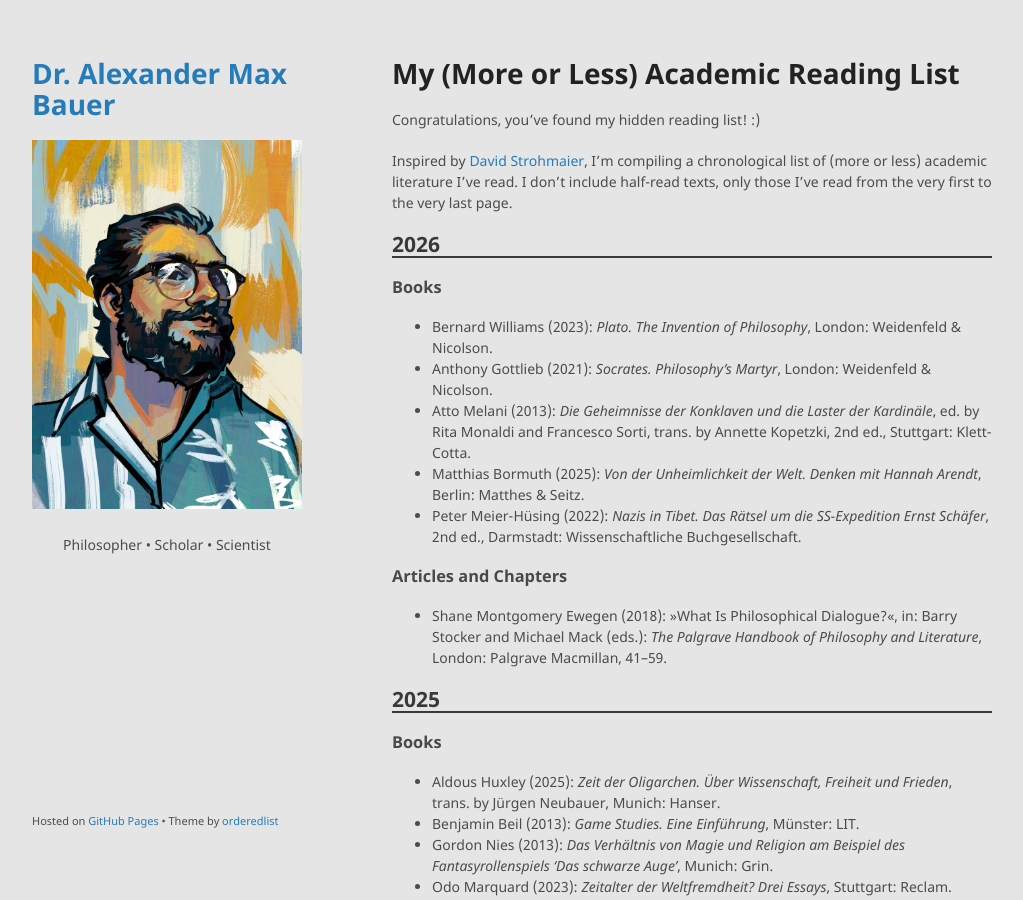
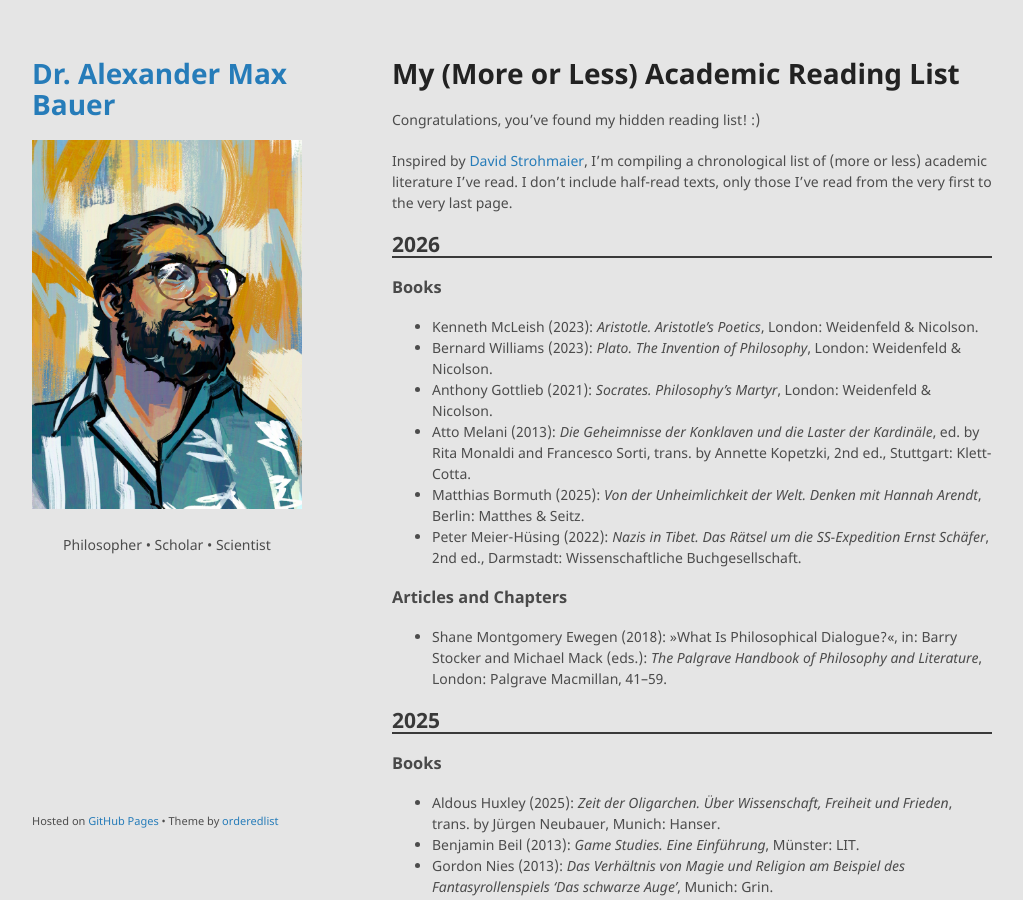
Before and after one commit to alephmembeth/alephmembeth.github.io, a Jekyll site: the page built from reading.md, in a window 1280 px wide and 900 px high. Shown: the whole window, without its empty margins (128-1151 px from the left). Built offline with Jekyll 4.4.1, drawn with Linux system fonts in a browser that asks for light colours; our own code applies the rules of GitHub Pages for plain Markdown files.

Commit message:
Update reading.md

```diff
--- a/reading.md
+++ b/reading.md
@@ -12,6 +12,7 @@ Inspired by [David Strohmaier](https://dstrohmaier.com/lists/), I’m compiling
 
 ### Books
 
++ Kenneth McLeish (2023): _Aristotle. Aristotle’s Poetics_, London: Weidenfeld & Nicolson.
 + Bernard Williams (2023): _Plato. The Invention of Philosophy_, London: Weidenfeld & Nicolson.
 + Anthony Gottlieb (2021): _Socrates. Philosophy’s Martyr_, London: Weidenfeld & Nicolson.
 + Atto Melani (2013): _Die Geheimnisse der Konklaven und die Laster der Kardinäle_, ed. by Rita Monaldi and Francesco Sorti, trans. by Annette Kopetzki, 2nd ed., Stuttgart: Klett-Cotta.
```
